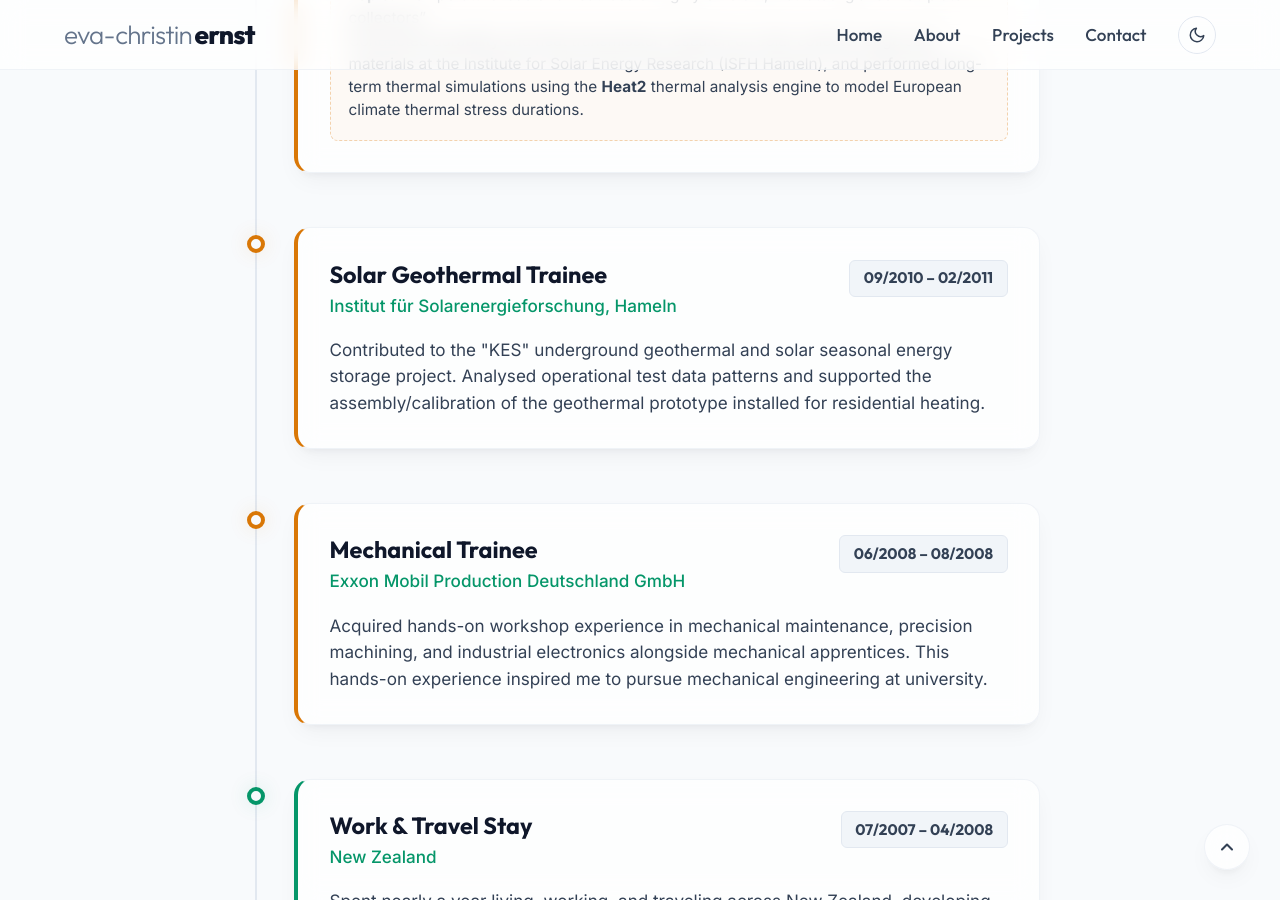
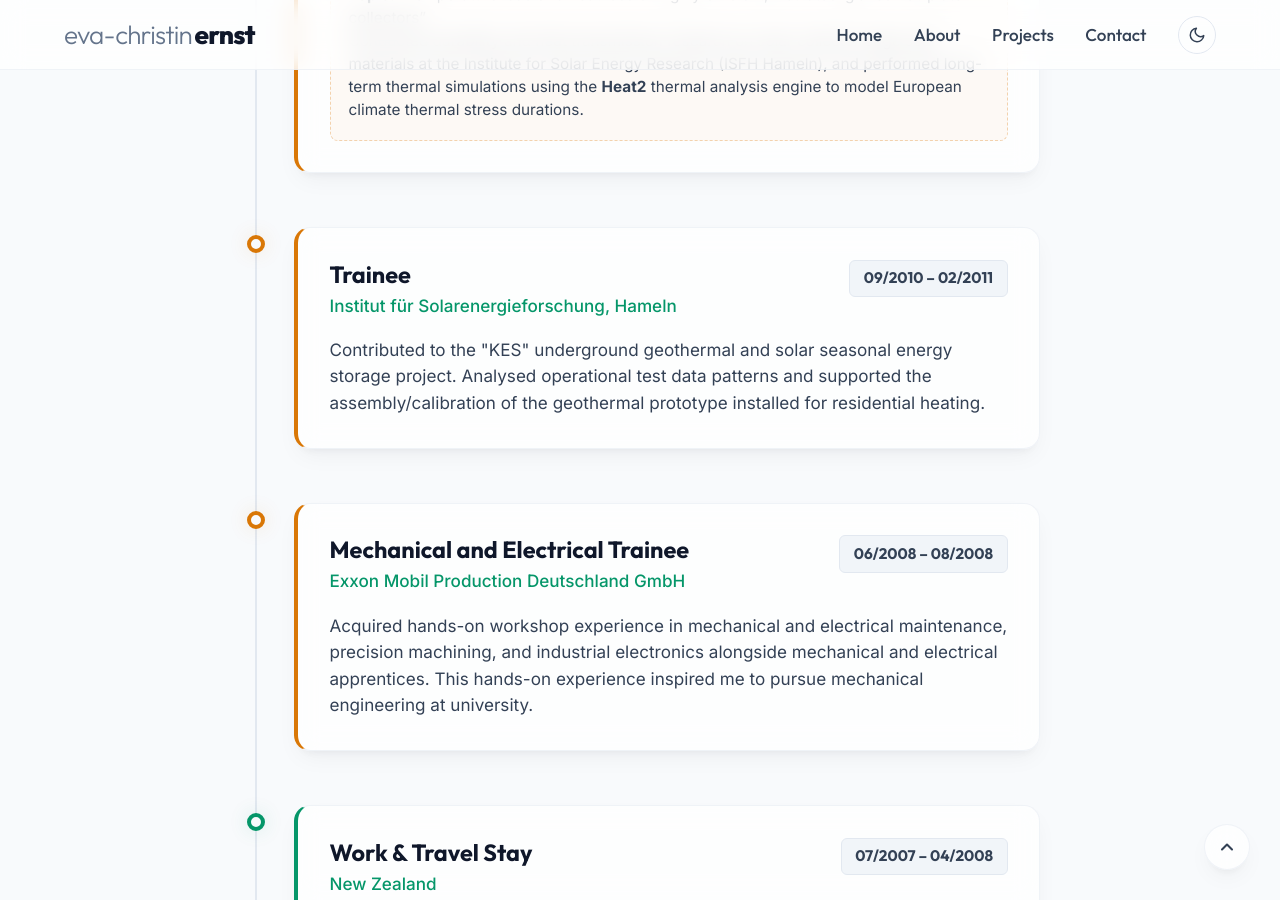
Before and after one commit to evafroehlich/website, a Jekyll site: the page built from about.md, in a window 1280 px wide and 900 px high, scrolled down 4411 px. Built offline with Jekyll 4.4.1, drawn with Linux system fonts in a browser that asks for light colours; some of the changed text lies outside the part shown.

Commit message:
about minor optimizations

```diff
--- a/about.md
+++ b/about.md
@@ -146,7 +146,7 @@
         <div class="timeline-card glass-card card-gold">
           <div class="timeline-header">
             <div class="timeline-title-group">
-              <h3 class="timeline-position">Project Engineer (Mechanical &amp; Process)</h3>
+              <h3 class="timeline-position">Project Engineer</h3>
               <div class="timeline-company">Theilen Maschinenbau, Varel</div>
             </div>
             <span class="timeline-timerange">05/2014 &ndash; 11/2015</span>
@@ -191,7 +191,7 @@
         <div class="timeline-card glass-card card-gold">
           <div class="timeline-header">
             <div class="timeline-title-group">
-              <h3 class="timeline-position">Wave Energy Trainee</h3>
+              <h3 class="timeline-position">Trainee</h3>
               <div class="timeline-company">University of Victoria, B.C., Canada</div>
             </div>
             <span class="timeline-timerange">02/2013 &ndash; 03/2013</span>
@@ -204,13 +204,13 @@
         </div>
       </div>
 
-      <!-- Milestone 8: Fuel Cell EWE AG -->
+      <!-- Milestone 8: Technical Assistant -->
       <div class="timeline-item reveal-on-scroll" data-categories="mechanical">
         <div class="timeline-dot"></div>
         <div class="timeline-card glass-card card-gold">
           <div class="timeline-header">
             <div class="timeline-title-group">
-              <h3 class="timeline-position">Fuel Cell Technical Assistant</h3>
+              <h3 class="timeline-position">Technical Assistant</h3>
               <div class="timeline-company">EWE AG, Oldenburg</div>
             </div>
             <span class="timeline-timerange">06/2012 &ndash; 08/2012</span>
@@ -223,7 +223,7 @@
         </div>
       </div>
 
-      <!-- Milestone 9: Bachelor's Degree Jade University -->
+      <!-- Milestone 9: Bachelor's Degree -->
       <div class="timeline-item reveal-on-scroll" data-categories="mechanical">
         <div class="timeline-dot"></div>
         <div class="timeline-card glass-card card-gold">
@@ -249,13 +249,13 @@
         </div>
       </div>
 
-      <!-- Milestone 10: ISFH Hameln Trainee -->
+      <!-- Milestone 10: Practical Term -->
       <div class="timeline-item reveal-on-scroll" data-categories="mechanical">
         <div class="timeline-dot"></div>
         <div class="timeline-card glass-card card-gold">
           <div class="timeline-header">
             <div class="timeline-title-group">
-              <h3 class="timeline-position">Solar Geothermal Trainee</h3>
+              <h3 class="timeline-position">Trainee</h3>
               <div class="timeline-company">Institut für Solarenergieforschung, Hameln</div>
             </div>
             <span class="timeline-timerange">09/2010 &ndash; 02/2011</span>
@@ -268,20 +268,20 @@
         </div>
       </div>
 
-      <!-- Milestone 11: Exxon Mobil Trainee -->
+      <!-- Milestone 11: Trainee -->
       <div class="timeline-item reveal-on-scroll" data-categories="mechanical">
         <div class="timeline-dot"></div>
         <div class="timeline-card glass-card card-gold">
           <div class="timeline-header">
             <div class="timeline-title-group">
-              <h3 class="timeline-position">Mechanical Trainee</h3>
+              <h3 class="timeline-position">Mechanical and Electrical Trainee</h3>
               <div class="timeline-company">Exxon Mobil Production Deutschland GmbH</div>
             </div>
             <span class="timeline-timerange">06/2008 &ndash; 08/2008</span>
           </div>
           <div class="timeline-body">
             <p>
-              Acquired hands-on workshop experience in mechanical maintenance, precision machining, and industrial electronics alongside mechanical apprentices. This hands-on experience inspired me to pursue mechanical engineering at university.
+              Acquired hands-on workshop experience in mechanical and electrical maintenance, precision machining, and industrial electronics alongside mechanical and electrical apprentices. This hands-on experience inspired me to pursue mechanical engineering at university.
             </p>
           </div>
         </div>
```
